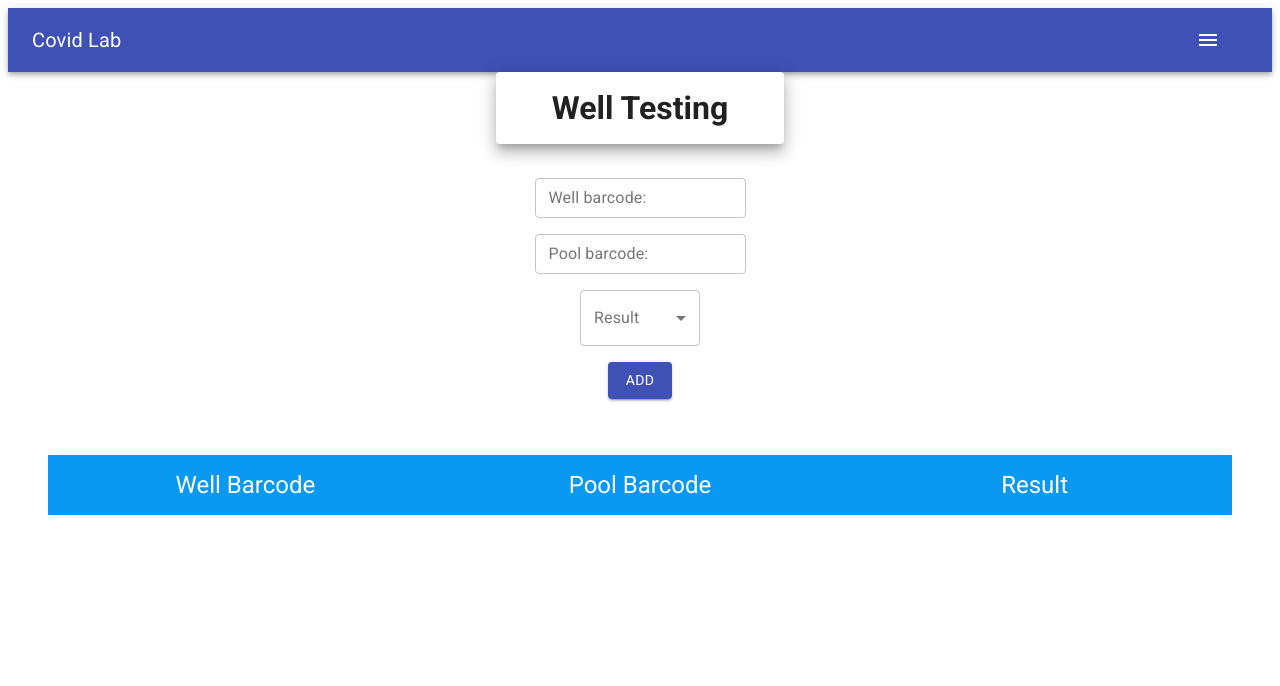
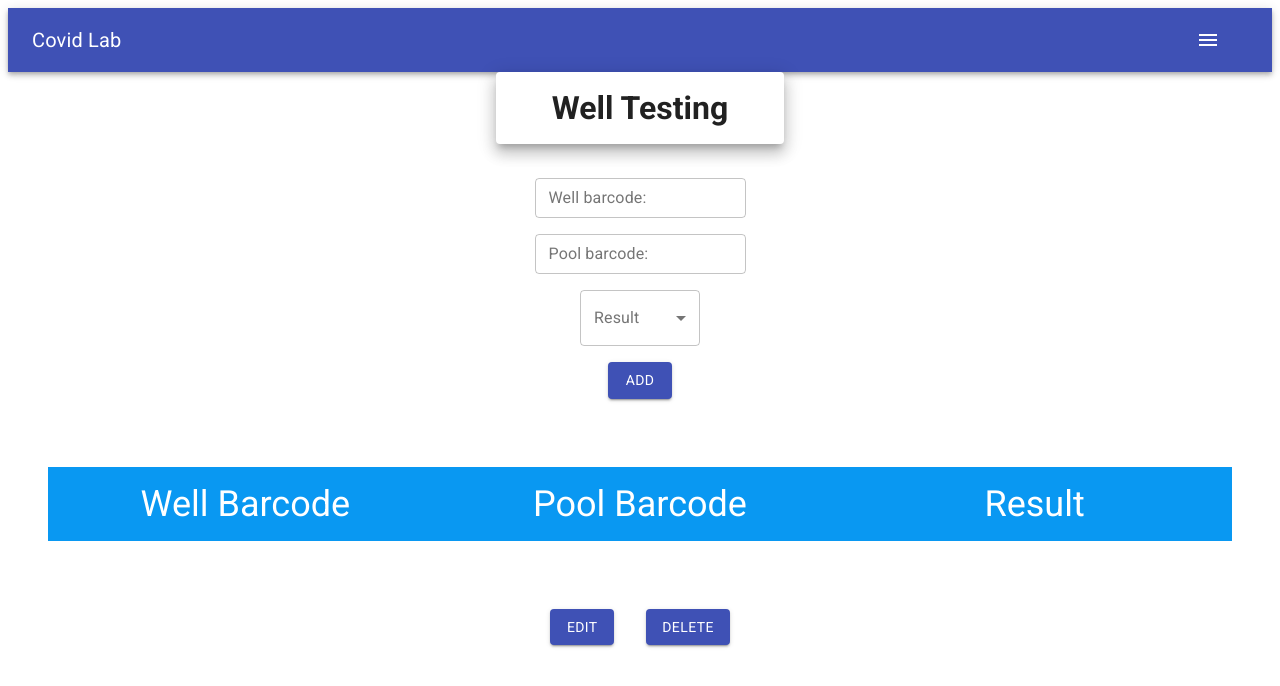
Before and after one commit to alawngnome/COVID-testing, a React (Create React App) app: page /welltesting in a window 1280 px wide. Shown: the top 686 px of the page. Built offline with nearby package versions, Linux system fonts and the light colour scheme.

Commit message:
Added edit and delete buttons (only layout).

```diff
--- a/src/Components/WellTesting.js
+++ b/src/Components/WellTesting.js
@@ -10,6 +10,7 @@ import {
   Button,
   Grid,
   Checkbox,
+  Box,
 } from '@material-ui/core';
 import { makeStyles } from '@material-ui/core/styles';
 
@@ -42,6 +43,8 @@ const useStyles = makeStyles({
   },
   button: {
     marginTop: '2vh',
+    marginLeft: '2vh',
+    marginRight: '2vh',
   },
   gridRoot: {
     marginTop: '2vh',
@@ -51,16 +54,16 @@ const useStyles = makeStyles({
   gridHeaderText: {
     backgroundColor: '#0998F2',
     color: 'white',
-    fontSize: '1.0em',
-    fontWeight: '400',
+    fontSize: '1.5em',
+    fontWeight: '500',
     textAlign: 'center',
     padding: '2vh',
   },
-  gridItem: {
+  gridRow: {
     minHeight: '5vh',
     padding: '2vh',
   },
-  gridItemPart: {
+  gridItem: {
     fontFamily: 'Roboto',
     fontSize: '1.5em',
     fontWeight: '1000',
@@ -154,35 +157,53 @@ function WellTesting() {
           Add
         </Button>
         <Grid className={classes.gridRoot} container>
-          <Grid className={classes.gridItem} container xs={12}>
-            <Grid className={classes.gridItemPart} item xs={4} elevation={5}>
+          <Grid className={classes.gridRow} container xs={12}>
+            <Grid className={classes.gridItem} item xs={4} elevation={5}>
               <p className={classes.gridHeaderText}>Well Barcode</p>
             </Grid>
-            <Grid className={classes.gridItemPart} item xs={4} elevation={5}>
+            <Grid className={classes.gridItem} item xs={4} elevation={5}>
               <p className={classes.gridHeaderText}>Pool Barcode</p>
             </Grid>
-            <Grid className={classes.gridItemPart} item xs={4} elevation={5}>
+            <Grid className={classes.gridItem} item xs={4} elevation={5}>
               <p className={classes.gridHeaderText}>Result</p>
             </Grid>
           </Grid>
           {entries.map((entry) => (
-            <Grid className={classes.gridItem} container xs={12} spacing={3}>
+            <Grid className={classes.gridRow} container xs={12} spacing={3}>
               <Grid className={classes.checkbox} item xs={1}>
                 <Checkbox color='primary' />
               </Grid>
-              <Grid className={classes.gridItemPart} item xs={3}>
+              <Grid className={classes.gridItem} item xs={3}>
                 <Paper className={classes.text}>{entry.wellBarcode}</Paper>
               </Grid>
-              <Grid className={classes.gridItemPart} item xs={4}>
+              <Grid className={classes.gridItem} item xs={4}>
                 <Paper className={classes.text}>{entry.poolBarcode}</Paper>
               </Grid>
-              <Grid className={classes.gridItemPart} item xs={4}>
+              <Grid className={classes.gridItem} item xs={4}>
                 <Paper className={classes.text}>{entry.result}</Paper>
               </Grid>
             </Grid>
           ))}
         </Grid>
+        <Box>
+          <Button
+            variant='contained'
+            color='primary'
+            className={classes.button}
+          >
+            Edit
+          </Button>
+          <Button
+            variant='contained'
+            color='primary'
+            className={classes.button}
+          >
+            Delete
+          </Button>
+        </Box>
       </Container>
+      <br />
+      <br />
     </div>
   );
 }
```
Also changed, not shown: 1 other file (tests, documents, lock files or other folders).
